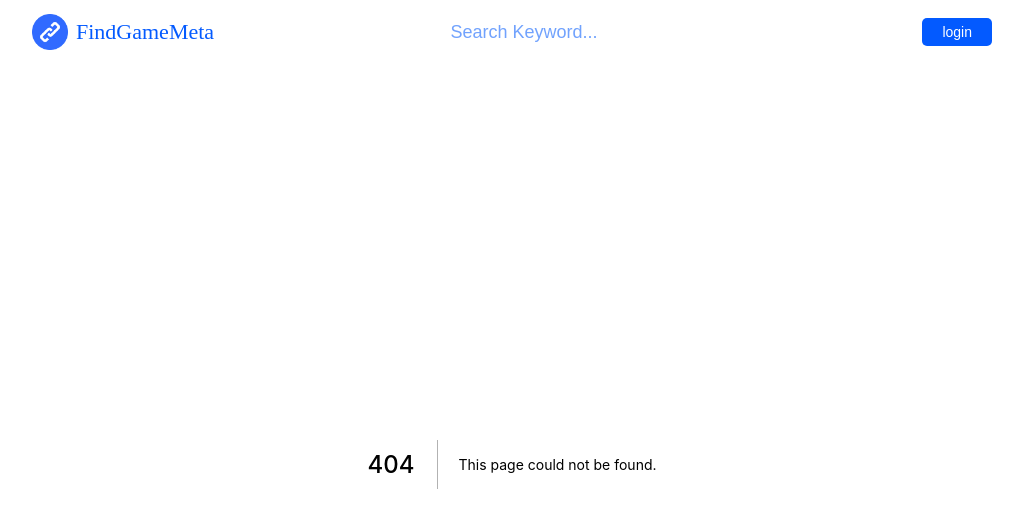
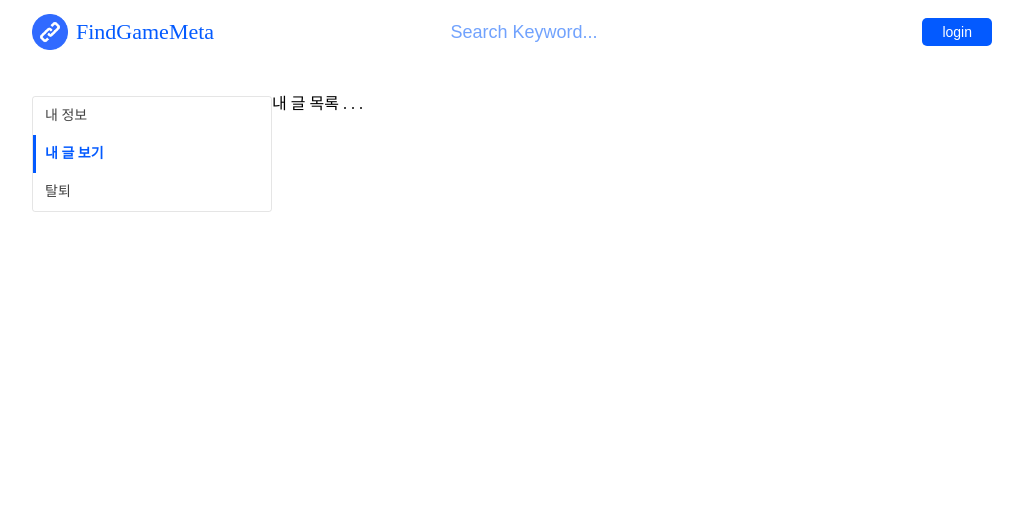
Before and after one commit to tooktak/find-game-friend-front, a Next.js app: page /mypost in a window 1280 px wide. Before the commit this address had no page. Shown: the top 512 px of the page, without its empty margins (128-1151 px from the left). Built offline with nearby package versions, Linux system fonts and the light colour scheme; a web font is replaced by a local one.

Commit message:
add only delete, post page no content

```diff
--- /dev/null
+++ b/layout/MyPostLayout.tsx
@@ -0,0 +1,13 @@
+import { SplitLayout } from '@/components/Layout';
+import Main from '@/components/Main';
+import MyInfoMenu from '@/components/Menu/MyInfoMenu';
+
+const MyPostLayout = () => {
+  return (
+    <Main>
+      <SplitLayout left={<MyInfoMenu />} right={<div>내 글 목록 . . .</div>} />
+    </Main>
+  );
+};
+
+export default MyPostLayout;
--- /dev/null
+++ b/pages/mypost.tsx
@@ -0,0 +1,7 @@
+import MyPostLayout from '@/layout/MyPostLayout';
+
+const MyPost = () => {
+  return <MyPostLayout />;
+};
+
+export default MyPost;
```
Also changed, not shown: layout/MyDeleteLayout.tsx (added, +13 -0 lines), pages/mydelete.tsx (added, +7 -0 lines).
